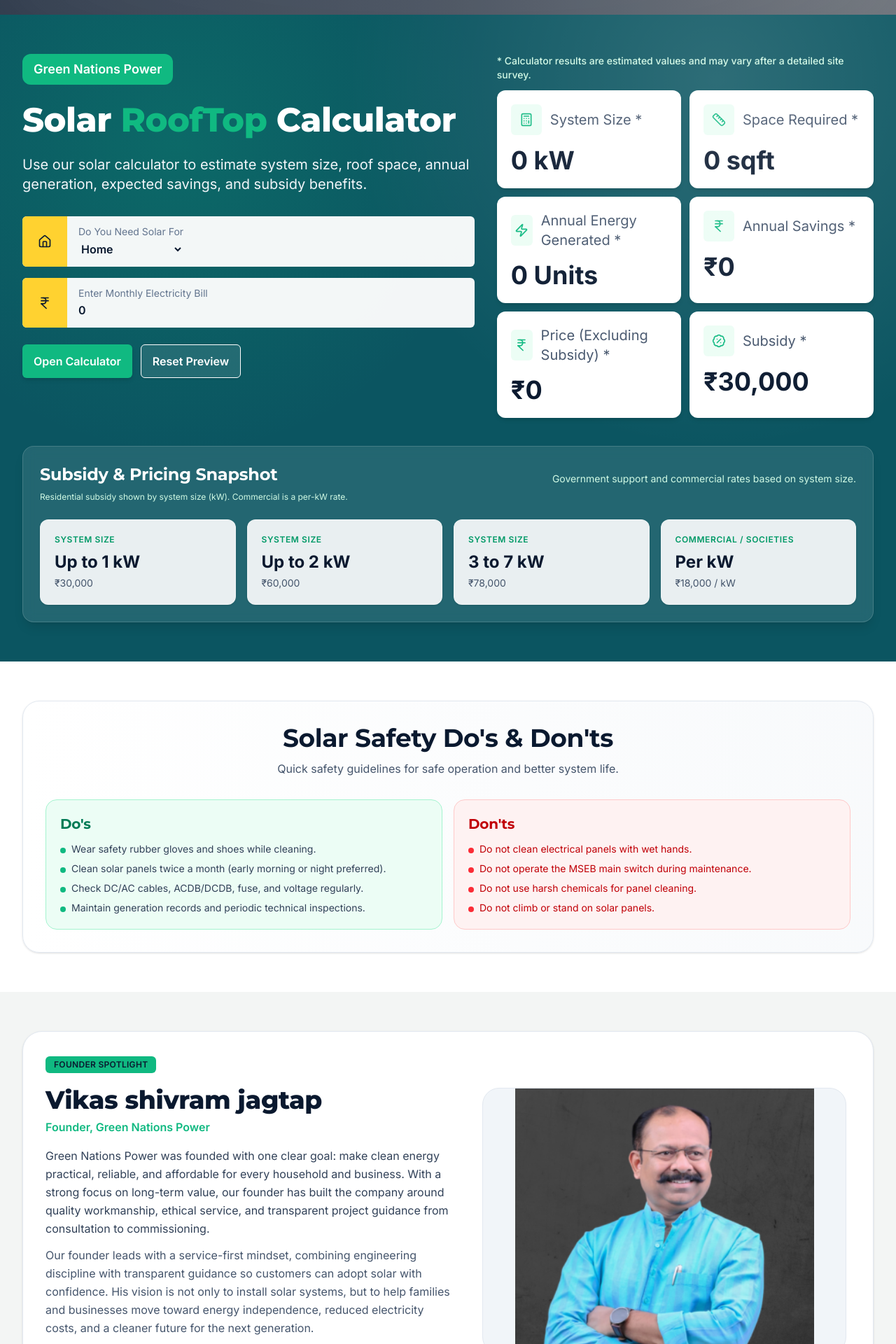
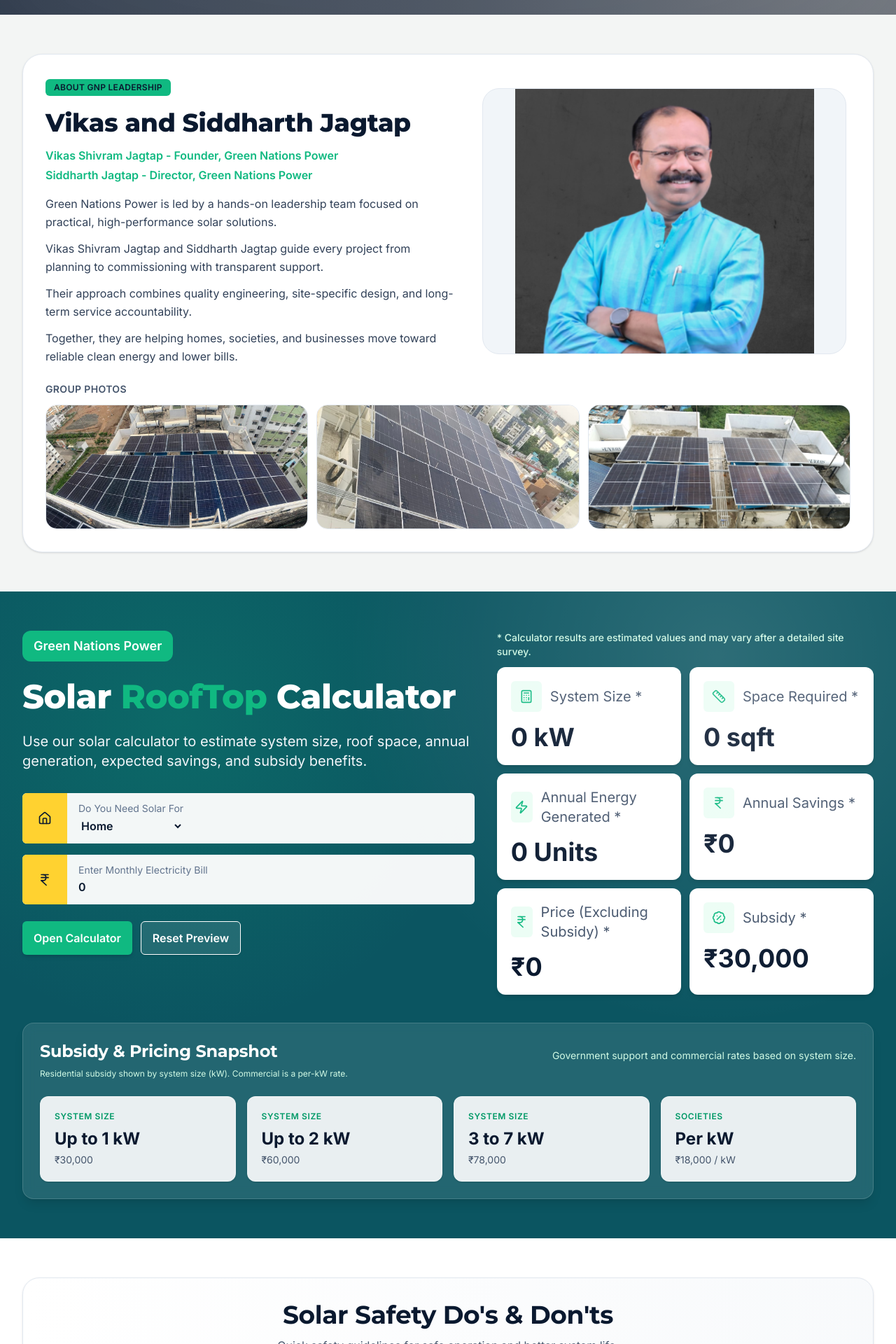
Before and after one commit to bhushanwagh53015301-tech/Green-Nations-Power, a React (Vite) app: page / in a window 1280 px wide. Shown: the part 860-2780 px from the top of the page at 70% size. Built offline with nearby package versions, Linux system fonts and the light colour scheme; no server answers; grey boxes are pictures that could not be loaded.

Commit message:
Update homepage layout, calculator labels, subsidy info, projects, about page details, and safety content

```diff
--- a/src/components/calculator/SolarCalculator.jsx
+++ b/src/components/calculator/SolarCalculator.jsx
@@ -42,7 +42,7 @@
   const [activeTab, setActiveTab] = useState(initialTab)
 
   const [monthlyBill, setMonthlyBill] = useState(6000)
-  const [sanctionedLoad, setSanctionedLoad] = useState(200)
+  const [sanctionedLoad, setSanctionedLoad] = useState(5)
   const [includeTaxBenefit, setIncludeTaxBenefit] = useState(true)
   const [acres, setAcres] = useState(8)
   const [distance, setDistance] = useState('< 2km')
--- a/src/components/forms/ContactForm.jsx
+++ b/src/components/forms/ContactForm.jsx
@@ -49,7 +49,7 @@
         ? {
             fullName: '',
             whatsapp: '',
-            sanctionedLoad: 100,
+            sanctionedLoad: 5,
             companyName: '',
           }
         : {
--- a/src/constants.js
+++ b/src/constants.js
@@ -32,7 +32,7 @@
 
 export const RESIDENTIAL_COST_PER_KW = 58000
 export const RESIDENTIAL_ROOF_AREA_PER_KW = 100
-export const RESIDENTIAL_SUBSIDY_CAP = 130000
+export const RESIDENTIAL_SUBSIDY_CAP = 78000
 export const HYBRID_ADDON_COST_PER_KW = 25000
 
 export const HEAVY_DUTY_STRUCTURE_COST_PER_KW = 3000
--- a/src/pages/AboutPage.jsx
+++ b/src/pages/AboutPage.jsx
@@ -1,6 +1,6 @@
 import { useEffect, useRef, useState } from 'react'
 import { motion as Motion } from 'framer-motion'
-import { BadgeCheck, ChevronLeft, ChevronRight, Clock3, FileText, IndianRupee, Rocket, ShieldCheck, Target, Users, Wrench } from 'lucide-react'
+import { BadgeCheck, Clock3, FileText, IndianRupee, Rocket, ShieldCheck, Target, Users, Wrench } from 'lucide-react'
 import Button from '../components/ui/Button'
 import founderImage from '../../assets/Vikas shivram jagtap.png'
 
@@ -63,7 +63,7 @@
 ]
 
 const founderProfile = {
-  name: 'Vikas shivram jagtap',
+  name: 'Vikas Shivram Jagtap',
   role: 'Founder, Green Nations Power',
   image: founderImage,
   bio:
@@ -142,14 +142,6 @@
     return () => window.clearInterval(autoplayId)
   }, [])
 
-  const goToPreviousMember = () => {
-    setActiveTeamIndex((previous) => (previous - 1 + teamMembers.length) % teamMembers.length)
-  }
-
-  const goToNextMember = () => {
-    setActiveTeamIndex((previous) => (previous + 1) % teamMembers.length)
-  }
-
   return (
     <Motion.div
       initial={{ opacity: 0, y: 10 }}
@@ -160,7 +152,7 @@
       <section className="bg-[#f3f5f4] py-16">
         <div className="mx-auto w-full max-w-7xl space-y-12 px-4 sm:px-6 lg:px-8">
           <div className="grid items-center gap-8 rounded-[28px] border border-slate-200 bg-white p-5 shadow-sm sm:p-8 lg:grid-cols-[1.05fr_0.95fr]">
-            <article>
+            <article className="order-2 lg:order-1">
               <p className="inline-flex rounded-md bg-brand-green px-3 py-1 text-xs font-semibold uppercase tracking-wide text-brand-navy">
                 Founder Spotlight
               </p>
@@ -172,7 +164,7 @@
               <p className="mt-3 text-slate-600">{founderProfile.note}</p>
               <Button to="/contact" className="mt-6">Connect With Our Team</Button>
             </article>
-            <div className="mx-auto h-[300px] w-full max-w-[520px] overflow-hidden rounded-[24px] border border-slate-200 bg-slate-100 sm:h-[350px] lg:h-[380px]">
+            <div className="order-1 mx-auto h-[300px] w-full max-w-[520px] overflow-hidden rounded-[24px] border border-slate-200 bg-slate-100 sm:h-[350px] lg:order-2 lg:h-[380px]">
               <img
                 src={founderProfile.image}
                 alt={`${founderProfile.name}, ${founderProfile.role}`}
@@ -396,24 +388,7 @@
                   Meet The People Behind Every Project
                 </h2>
               </div>
-              <div className="flex items-center gap-2">
-                <button
-                  type="button"
-                  onClick={goToPreviousMember}
-                  className="inline-flex h-10 w-10 items-center justify-center rounded-full border border-slate-300 text-brand-navy transition hover:bg-emerald-50"
-                  aria-label="Previous team member"
-                >
-                  <ChevronLeft className="h-5 w-5" />
-                </button>
-                <button
-                  type="button"
-                  onClick={goToNextMember}
-                  className="inline-flex h-10 w-10 items-center justify-center rounded-full border border-slate-300 text-brand-navy transition hover:bg-emerald-50"
-                  aria-label="Next team member"
-                >
-                  <ChevronRight className="h-5 w-5" />
-                </button>
-              </div>
+              <div />
             </div>
 
             <Motion.article
--- a/src/pages/HomePage.jsx
+++ b/src/pages/HomePage.jsx
@@ -264,28 +264,40 @@
 
 const safetyDos = [
   'Wear safety rubber gloves and shoes while cleaning.',
-  'Clean solar panels twice a month (early morning or night preferred).',
-  'Check DC/AC cables, ACDB/DCDB, fuse, and voltage regularly.',
-  'Maintain generation records and periodic technical inspections.',
+  'Place "Wet Floor" warning signs after mopping.',
+  'Report damaged wires or equipment immediately.',
+  'Clean solar panels twice a month (preferably early morning or night).',
+  'Check all technical components such as DC/AC cables, ACDB/DCDB, fuse, and voltage regularly.',
+  'Maintain and monitor the solar generation report.',
+  'Inspect nut bolts, rust, clamps, cracks, and mounting structure foundation regularly.',
+  'Check earthing system and lightning arrester condition.',
+  'Conduct a technical inspection every 3 months.',
+  'Conduct a complete system audit once every year (mandatory).',
 ]
 
 const safetyDonts = [
   'Do not clean electrical panels with wet hands.',
-  'Do not operate the MSEB main switch during maintenance.',
+  'Do not leave tools scattered on the floor or solar panel system area.',
+  'Do not switch ON/OFF or operate the MSEB main switch during cleaning or maintenance.',
+  'Do not work without safety gloves, safety shoes, and safety belt while working on the rooftop.',
+  'Do not give any kind of load on the solar panels.',
+  'Do not operate the system without a CO₂ fire extinguisher available nearby.',
+  'Do not allow untrained technicians to inspect or repair the system.',
   'Do not use harsh chemicals for panel cleaning.',
   'Do not climb or stand on solar panels.',
+  'Do not allow children near solar panels or inverter equipment.',
 ]
 
 const professionalCounters = [
   { label: 'Projects Delivered', value: 100, suffix: '+', icon: FileCheck2 },
-  { label: 'Installed Capacity', value: 500, suffix: ' kW+', icon: Building2 },
-  { label: 'Annual Client Savings', value: 15, prefix: 'Rs ', suffix: ' Lakh+', icon: IndianRupee },
-  { label: 'Avg. Support Response', value: 24, suffix: ' Hours', icon: BadgeCheck },
+  { label: 'Installed Capacity', value: 500, suffix: ' kw+', icon: Building2 },
+  { label: 'Annual Savings', value: 15, prefix: 'Rs ', suffix: ' lakh+', icon: IndianRupee },
+  { label: 'Avg. Support Response', value: 24, suffix: ' hours', icon: BadgeCheck },
 ]
 
 const cityLocationCards = [
   { name: 'Pune City (Haveli & Pune City)', slug: 'pune-city' },
-  { name: 'Pimpri-Chinchwad', slug: 'pimpri-chinchwad-city' },
+  { name: 'Pimpri chinchwad office - Gate*', slug: 'pimpri-chinchwad-city' },
   { name: 'Maval', slug: 'mawal' },
   { name: 'Mulshi', slug: 'mulshi' },
   { name: 'Baramati', slug: 'baramati' },
@@ -312,15 +324,19 @@
 
 const DEFAULT_HOME_BILL = '0'
 const DEFAULT_COMMERCIAL_BILL = '0'
-const founderSpotlight = {
-  name: 'Vikas shivram jagtap',
-  role: 'Founder, Green Nations Power',
-  image: founderImage,
-  bio:
-    'Green Nations Power was founded with one clear goal: make clean energy practical, reliable, and affordable for every household and business. With a strong focus on long-term value, our founder has built the company around quality workmanship, ethical service, and transparent project guidance from consultation to commissioning.',
-  note:
-    'Our founder leads with a service-first mindset, combining engineering discipline with transparent guidance so customers can adopt solar with confidence. His vision is not only to install solar systems, but to help families and businesses move toward energy independence, reduced electricity costs, and a cleaner future for the next generation.',
-}
+const leadershipMembers = [
+  { name: 'Vikas Shivram Jagtap', role: 'Founder, Green Nations Power' },
+  { name: 'Siddharth Jagtap', role: 'Director, Green Nations Power' },
+]
+
+const leadershipOverview = [
+  'Green Nations Power is led by a hands-on leadership team focused on practical, high-performance solar solutions.',
+  'Vikas Shivram Jagtap and Siddharth Jagtap guide every project from planning to commissioning with transparent support.',
+  'Their approach combines quality engineering, site-specific design, and long-term service accountability.',
+  'Together, they are helping homes, societies, and businesses move toward reliable clean energy and lower bills.',
+]
+
+const leadershipGroupPhotos = [solarImage2, solarImage3, solarImage4]
 
 function AnimatedCounter({ value, prefix = '', suffix = '' }) {
   const [displayValue, setDisplayValue] = useState(0)
@@ -399,7 +415,7 @@
     { label: 'System Size', value: 'Up to 1 kW', note: formatCurrency(30000) },
     { label: 'System Size', value: 'Up to 2 kW', note: formatCurrency(60000) },
     { label: 'System Size', value: '3 to 7 kW', note: formatCurrency(78000) },
-    { label: 'Commercial / Societies', value: 'Per kW', note: `${formatCurrency(18000)} / kW` },
+    { label: 'Societies', value: 'Per kW', note: `${formatCurrency(18000)} / kW` },
   ]
 
   const activeCollageLayout = collageLayouts[activeBannerIndex % collageLayouts.length]
@@ -491,6 +507,66 @@
           </div>
         </div>
       </section>
+
+      <Motion.section
+        initial="hidden"
+        whileInView="show"
+        viewport={{ once: true, amount: 0.2 }}
+        variants={fadeUp}
+        className="bg-[#f3f5f4] py-14"
+      >
+        <div className="mx-auto w-full max-w-7xl px-4 sm:px-6 lg:px-8">
+          <div className="space-y-6 rounded-[28px] border border-slate-200 bg-white p-5 shadow-sm sm:p-8">
+            <div className="grid items-center gap-8 lg:grid-cols-[1.05fr_0.95fr]">
+              <article className="order-2 lg:order-1">
+                <p className="inline-flex rounded-md bg-brand-green px-3 py-1 text-xs font-semibold uppercase tracking-wide text-brand-navy">
+                  About GNP Leadership
+                </p>
+                <h2 className="mt-4 font-montserrat text-3xl font-extrabold leading-tight text-brand-navy sm:text-4xl">
+                  Vikas and Siddharth Jagtap
+                </h2>
+                <div className="mt-3 space-y-1 text-sm font-semibold text-brand-green sm:text-base">
+                  {leadershipMembers.map((member) => (
+                    <p key={member.name}>
+                      {member.name} - {member.role}
+                    </p>
+                  ))}
+                </div>
+                <div className="mt-4 space-y-3 text-slate-700">
+                  {leadershipOverview.map((line) => (
+                    <p key={line}>{line}</p>
+                  ))}
+                </div>
+              </article>
+
+              <div className="order-1 mx-auto h-[300px] w-full max-w-[520px] overflow-hidden rounded-[24px] border border-slate-200 bg-slate-100 sm:h-[350px] lg:order-2 lg:h-[380px]">
+                <img
+                  src={founderImage}
+                  alt="Vikas and Siddharth Jagtap leadership profile"
+                  className="h-full w-full object-contain object-top"
+                />
+              </div>
+            </div>
+
+            <div>
+              <p className="mb-3 text-sm font-semibold uppercase tracking-wide text-slate-600">
+                Group Photos
+              </p>
+              <div className="grid gap-3 sm:grid-cols-3">
+                {leadershipGroupPhotos.map((photo, index) => (
+                  <div key={`${photo}-${index}`} className="overflow-hidden rounded-2xl border border-slate-200 bg-slate-100">
+                    <img
+                      src={photo}
+                      alt={`Green Nations Power team project photo ${index + 1}`}
+                      className="h-44 w-full object-cover"
+                    />
+                  </div>
+                ))}
+              </div>
+            </div>
+          </div>
+        </div>
+      </Motion.section>
 
       <Motion.section
         initial="hidden"
@@ -668,41 +744,6 @@
                 </ul>
               </article>
             </div>
-          </div>
-        </div>
-      </Motion.section>
-
-      <Motion.section
-        initial="hidden"
-        whileInView="show"
-        viewport={{ once: true, amount: 0.2 }}
-        variants={fadeUp}
-        className="bg-[#f3f5f4] py-14"
-      >
-        <div className="mx-auto w-full max-w-7xl px-4 sm:px-6 lg:px-8">
-          <div className="space-y-6 rounded-[28px] border border-slate-200 bg-white p-5 shadow-sm sm:p-8">
-            <div className="grid items-center gap-8 lg:grid-cols-[1.05fr_0.95fr]">
-              <article>
-                <p className="inline-flex rounded-md bg-brand-green px-3 py-1 text-xs font-semibold uppercase tracking-wide text-brand-navy">
-                  Founder Spotlight
-                </p>
-                <h2 className="mt-4 font-montserrat text-3xl font-extrabold leading-tight text-brand-navy sm:text-4xl">
-                  {founderSpotlight.name}
-                </h2>
-                <p className="mt-1 text-base font-semibold text-brand-green">{founderSpotlight.role}</p>
-                <p className="mt-4 text-slate-700">{founderSpotlight.bio}</p>
-                <p className="mt-3 text-slate-600">{founderSpotlight.note}</p>
-                <Button to="/about" className="mt-6">Know More</Button>
-              </article>
-              <div className="mx-auto h-[300px] w-full max-w-[520px] overflow-hidden rounded-[24px] border border-slate-200 bg-slate-100 sm:h-[350px] lg:h-[380px]">
-                <img
-                  src={founderSpotlight.image}
-                  alt={`${founderSpotlight.name}, ${founderSpotlight.role}`}
-                  className="h-full w-full object-contain object-top"
-                />
-              </div>
-            </div>
-
           </div>
         </div>
       </Motion.section>
@@ -1051,7 +1092,7 @@
 
       <section className="bg-bg-light py-14 text-brand-navy">
         <div className="mx-auto w-full max-w-7xl px-4 sm:px-6 lg:px-8">
-          <h2 className="text-center font-montserrat text-3xl font-bold">Best Solar installation Provider Pages by City</h2>
+          <h2 className="text-center font-montserrat text-3xl font-bold">Best Solar Installation Pages by City</h2>
           <p className="mx-auto mt-2 max-w-3xl text-center text-slate-600">
             Browse our city-focused pages to explore local service availability and project execution.
           </p>
@@ -1067,7 +1108,7 @@
                 to={getLocationPagePath(city.slug)}
                 className="rounded-lg border border-slate-200 bg-white px-4 py-3 text-base font-semibold text-brand-navy transition hover:border-brand-green hover:text-brand-green"
               >
-                Best Solar installation Provider in {city.name}
+                Best Solar Installation in {city.name}
               </Link>
             ))}
           </div>
--- a/src/pages/ResidentialPage.jsx
+++ b/src/pages/ResidentialPage.jsx
@@ -44,7 +44,7 @@
       <div className="mx-auto w-full max-w-7xl space-y-10 px-4 sm:px-6 lg:px-8">
         <section className="rounded-2xl border border-slate-200 bg-white p-8 shadow-sm">
           <h1 className="font-montserrat text-3xl font-extrabold text-brand-navy sm:text-4xl">
-            Claim up to Rs 1.3 Lakh Subsidy under PM Surya Ghar.
+            Claim up to Rs 78,000 Subsidy under PM Surya Ghar.
           </h1>
           <p className="mt-3 max-w-2xl text-lg text-slate-600">
             Enter your monthly bill and get an instant savings estimate tailored for Pune district homes.
```
Also changed, not shown: src/pages/ProjectsPage.jsx (+22 -7 lines).
